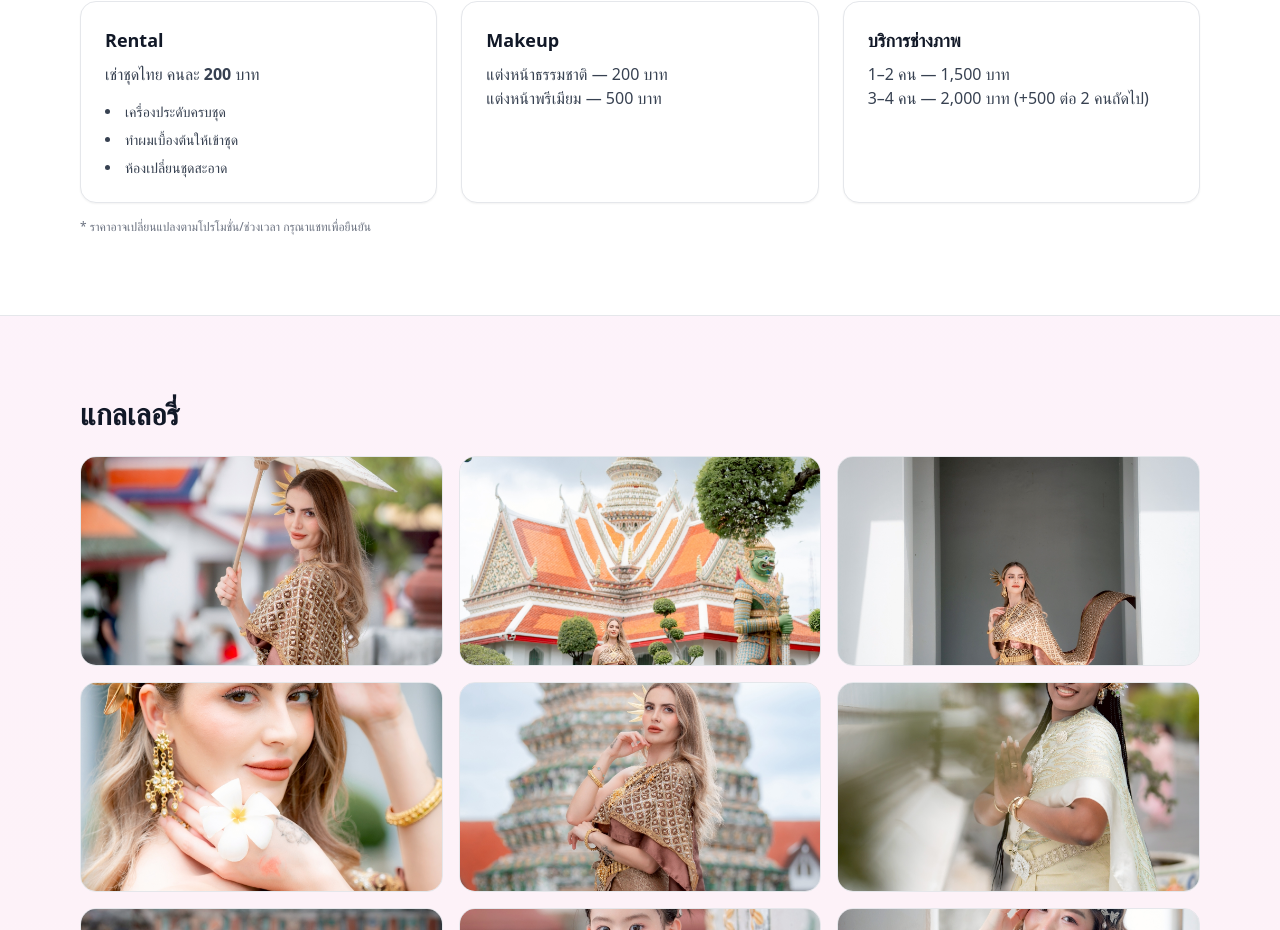
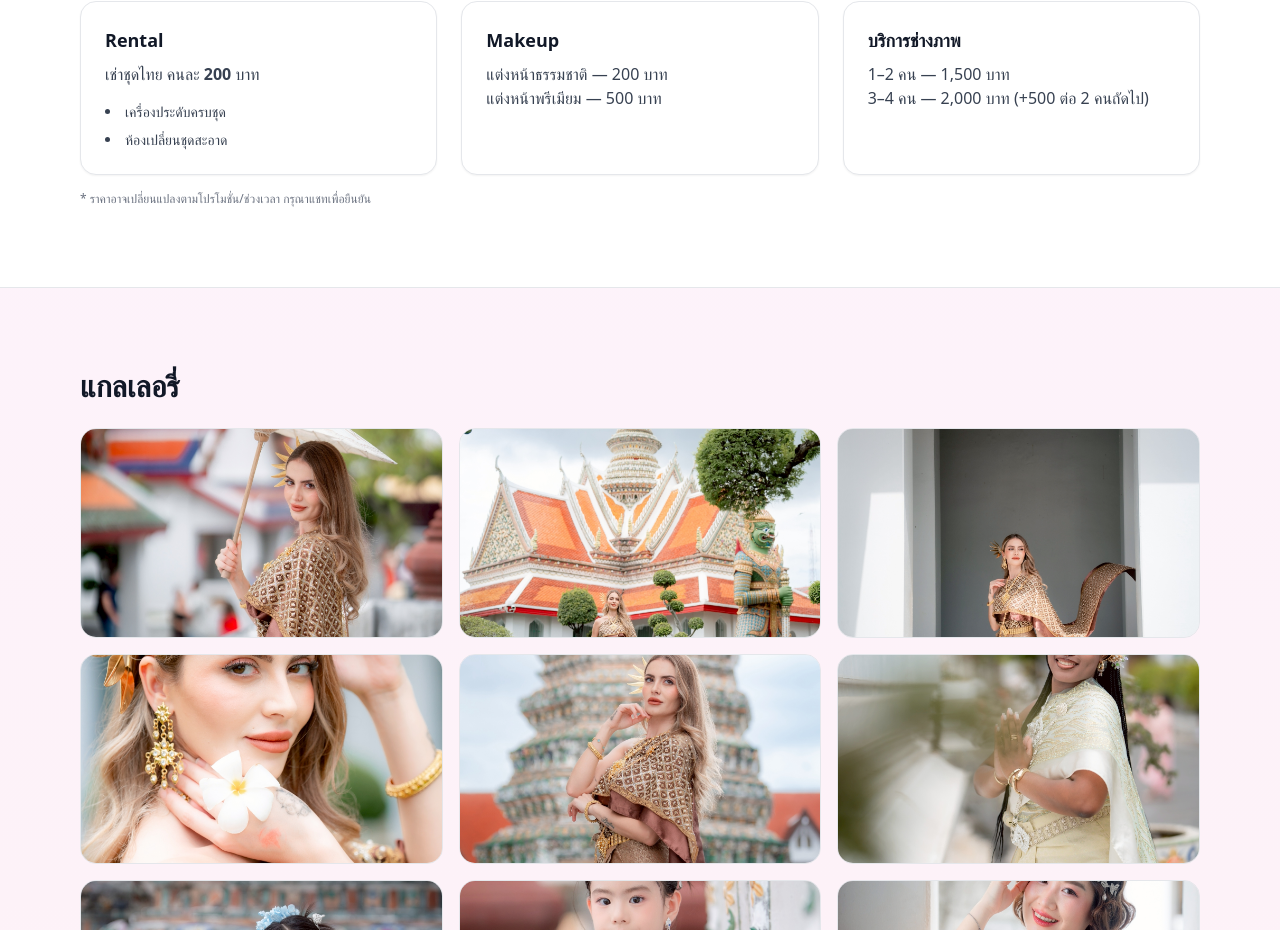
Before and after one commit to pannawits14/paranee-prestige-studio, a React (Vite) app: page / in a window 1280 px wide. Shown: the part 1015-1945 px from the top of the page. Built offline with nearby package versions, Linux system fonts and the light colour scheme.

Commit message:
Update App.jsx
ปรับราคาทำผม

```diff
--- a/src/App.jsx
+++ b/src/App.jsx
@@ -18,11 +18,12 @@ const dict = {
     baht: "บาท",
     makeup200: "แต่งหน้าธรรมชาติ — 200 บาท",
     makeup500: "แต่งหน้าพรีเมียม — 500 บาท",
+    hair: "ทำผมเริ่มต้นที่ — 50 บาท",
     photographerTitle: "บริการช่างภาพ",
     photo12: "1–2 คน — 1,500 บาท",
     photo34: "3–4 คน — 2,000 บาท (+500 ต่อ 2 คนถัดไป)",
     includedTitle: "สิ่งที่รวม",
-    includedItems: ["เครื่องประดับครบชุด", "ทำผมเบื้องต้นให้เข้าชุด", "ห้องเปลี่ยนชุดสะอาด"],
+    includedItems: ["เครื่องประดับครบชุด", "ห้องเปลี่ยนชุดสะอาด"],
     galleryTitle: "แกลเลอรี่",
     reviewsTitle: "รีวิวจากลูกค้า",
     review1: "บริการดีมาก ชุดสวยสะอาด ถ่ายรูปออกมาสวย ใกล้วัดอรุณเดินไม่ไกล",
@@ -53,11 +54,12 @@ const dict = {
     baht: "THB",
     makeup200: "Basic makeup — 200 THB",
     makeup500: "Premium makeup — 500 THB",
+    hair: "Hair style start 50 — 50 THB",
     photographerTitle: "Photography Service",
     photo12: "1–2 people — 1,500 THB",
     photo34: "3–4 people — 2,000 THB (+500 per next 2 people)",
     includedTitle: "What’s Included",
-    includedItems: ["Full accessory set", "Basic hairstyling", "Clean changing area"],
+    includedItems: ["Full accessory set", "Clean changing area"],
     galleryTitle: "Gallery",
     reviewsTitle: "Customer Reviews",
     review1: "Great service and clean costumes. Close to Wat Arun and the photos turned out amazing!",
```
